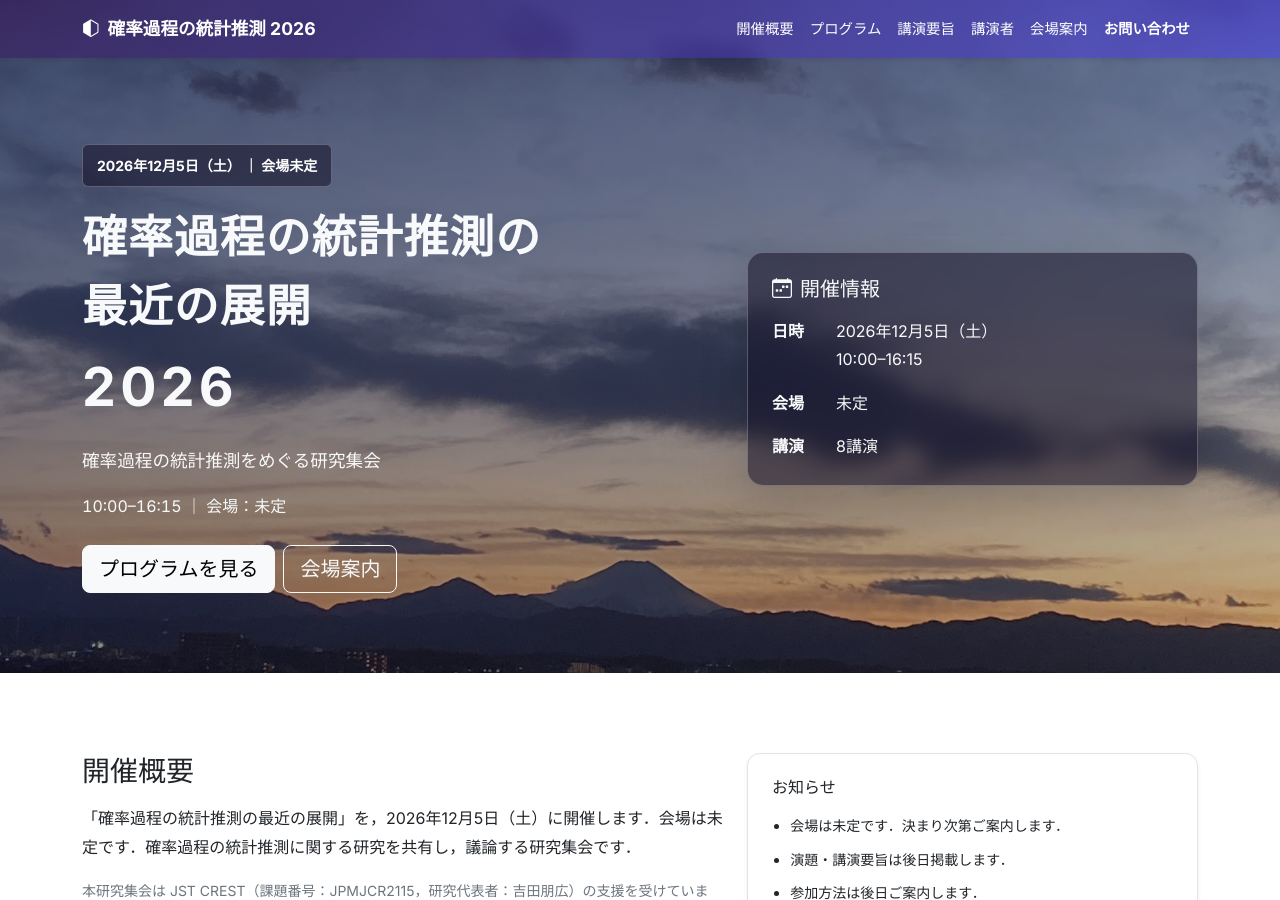
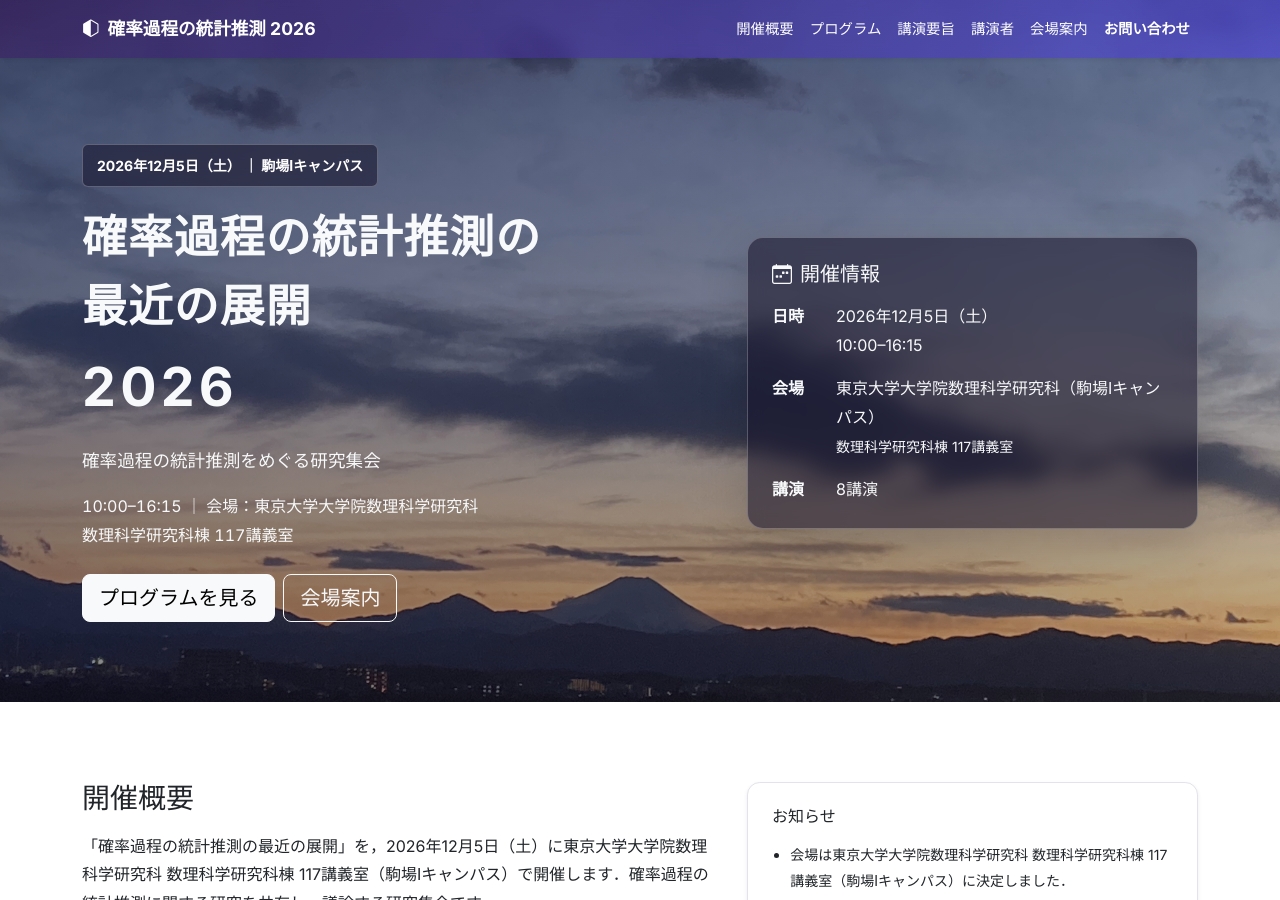
Before and after one commit to KKamatani/2026-spi, a Jekyll site: the page built from index.md, in a window 1280 px wide and 900 px high. Built offline with Jekyll 4.4.1, drawn with Linux system fonts in a browser that asks for light colours; some of the changed text lies outside the part shown.

Commit message:
Venue information updated

```diff
--- a/_config.yml
+++ b/_config.yml
@@ -1,6 +1,6 @@
 title: "確率過程の統計推測の最近の展開 2026"
 short_title: "確率過程の統計推測 2026"
-description: "2026年12月5日（土）10:00–16:15に開催する研究集会．会場は未定です．"
+description: "2026年12月5日（土）10:00–16:15，東京大学大学院数理科学研究科 数理科学研究科棟 117講義室（駒場Ⅰキャンパス）で開催する研究集会．"
 lang: ja
 locale: ja_JP
 timezone: Asia/Tokyo
--- a/_data/event.yml
+++ b/_data/event.yml
@@ -1,8 +1,12 @@
 date: "2026-12-05"
 date_label: "2026年12月5日（土）"
 time: "10:00–16:15"
-venue: "未定"
-# 統計数理研究所で開催する場合の会場情報（未確定）
+venue: "東京大学大学院数理科学研究科"
+campus: "駒場Ⅰキャンパス"
+city: "東京都目黒区"
+room: "数理科学研究科棟 117講義室"
+address: "〒153-8914 東京都目黒区駒場3-8-1"
+# 以前の候補会場（記録用）
 # venue: "統計数理研究所"
 # city: "東京都立川市"
 # room: "D222講義室"
--- a/index.md
+++ b/index.md
@@ -9,10 +9,10 @@ image: /assets/img/hero.jpg
   <div class="container py-5">
     <div class="row gx-4 gy-5 align-items-center">
       <div class="col-lg-7">
-        <span class="badge bg-glass mb-3">{{ event.date_label }} ｜ 会場未定</span>
+        <span class="badge bg-glass mb-3">{{ event.date_label }} ｜ {{ event.campus }}</span>
         <h1 id="event-title" class="display-4 fw-bold"><span class="d-block">確率過程の統計推測の</span><span class="d-block">最近の展開</span><span class="hero-year">2026</span></h1>
         <p class="lead mt-3">確率過程の統計推測をめぐる研究集会</p>
-        <p class="hero-meta mb-0">{{ event.time }} ｜ 会場：{{ event.venue }}</p>
+        <p class="hero-meta mb-0">{{ event.time }} ｜ 会場：{{ event.venue }}<br>{{ event.room }}</p>
         <div class="d-flex gap-2 mt-4 flex-wrap">
           <a href="#programme" class="btn btn-light btn-lg">プログラムを見る</a>
           <a href="#venue" class="btn btn-outline-light btn-lg">会場案内</a>
@@ -23,7 +23,7 @@ image: /assets/img/hero.jpg
           <h2 class="h5 mb-3"><i class="bi bi-calendar-week me-2" aria-hidden="true"></i>開催情報</h2>
           <dl class="event-details mb-0">
             <dt>日時</dt><dd><time datetime="{{ event.date }}">{{ event.date_label }}</time><br>{{ event.time }}</dd>
-            <dt>会場</dt><dd>{{ event.venue }}</dd>
+            <dt>会場</dt><dd>{{ event.venue }}（{{ event.campus }}）<br><span class="small">{{ event.room }}</span></dd>
             <dt>講演</dt><dd>8講演</dd>
           </dl>
         </div>
@@ -37,7 +37,7 @@ image: /assets/img/hero.jpg
     <div class="row g-4 align-items-center">
       <div class="col-lg-7">
         <h2 id="about-title" class="h3 mb-3">開催概要</h2>
-        <p class="mb-0">「確率過程の統計推測の最近の展開」を，{{ event.date_label }}に開催します．会場は未定です．確率過程の統計推測に関する研究を共有し，議論する研究集会です．</p>
+        <p class="mb-0">「確率過程の統計推測の最近の展開」を，{{ event.date_label }}に{{ event.venue }} {{ event.room }}（{{ event.campus }}）で開催します．確率過程の統計推測に関する研究を共有し，議論する研究集会です．</p>
         <p class="small text-secondary mt-3 mb-0">本研究集会は JST CREST（課題番号：JPMJCR2115，研究代表者：吉田朋広）の支援を受けています．</p>
       </div>
       <div class="col-lg-5">
@@ -45,7 +45,7 @@ image: /assets/img/hero.jpg
           <div class="card-body p-4">
             <h3 class="h6 mb-3">お知らせ</h3>
             <ul class="small mb-0 notice-list">
-              <li>会場は未定です．決まり次第ご案内します．</li>
+              <li>会場は{{ event.venue }} {{ event.room }}（{{ event.campus }}）に決定しました．</li>
               <li>演題・講演要旨は後日掲載します．</li>
               <li>参加方法は後日ご案内します．</li>
             </ul>
@@ -141,14 +141,27 @@ image: /assets/img/hero.jpg
 <section id="venue" class="section-pad" aria-labelledby="venue-title">
   <div class="container">
     <h2 id="venue-title" class="h3 mb-4">会場案内</h2>
-    <p class="mb-0">会場は未定です．決まり次第ご案内します．</p>
-    {% comment %}
-    統計数理研究所で開催する場合の会場案内（未確定）．
     <div class="row g-4 align-items-stretch">
       <div class="col-lg-6">
-        <h3 class="h5 mb-3">{{ event.venue }}（立川）</h3>
+        <h3 class="h5 mb-3">{{ event.venue }}（{{ event.campus }}）</h3>
         <p>{{ event.address }}</p>
-        <p class="mb-4"><strong>会場の部屋</strong><br>{{ event.room }}</p>
+        <p><strong>会場の部屋</strong><br>{{ event.room }}</p>
+        <p class="mb-4">京王井の頭線「駒場東大前」駅下車．</p>
+        <a href="https://www.ms.u-tokyo.ac.jp/access/" class="btn btn-outline-primary" target="_blank" rel="noopener noreferrer">数理科学研究科のアクセス案内<i class="bi bi-box-arrow-up-right ms-2" aria-hidden="true"></i></a>
+      </div>
+      <div class="col-lg-6">
+        <div class="ratio ratio-16x9 shadow-sm rounded-3 overflow-hidden">
+          <iframe title="東京大学数理科学研究科棟（駒場Ⅰキャンパス）の地図" src="https://www.google.com/maps?q=東京大学数理科学研究科棟+東京都目黒区駒場3-8-1&amp;output=embed&amp;hl=ja" loading="lazy" referrerpolicy="no-referrer-when-downgrade" style="border:0" allowfullscreen></iframe>
+        </div>
+      </div>
+    </div>
+    {% comment %}
+    以前の候補会場：統計数理研究所（記録用）．
+    <div class="row g-4 align-items-stretch">
+      <div class="col-lg-6">
+        <h3 class="h5 mb-3">統計数理研究所（立川）</h3>
+        <p>〒190-8562 東京都立川市緑町10-3</p>
+        <p class="mb-4"><strong>会場の部屋</strong><br>D222講義室</p>
         <a href="https://www.ism.ac.jp/" class="btn btn-outline-primary" target="_blank" rel="noopener noreferrer">統計数理研究所のウェブサイト<i class="bi bi-box-arrow-up-right ms-2" aria-hidden="true"></i></a>
       </div>
       <div class="col-lg-6">
```
Also changed, not shown: README.md.
